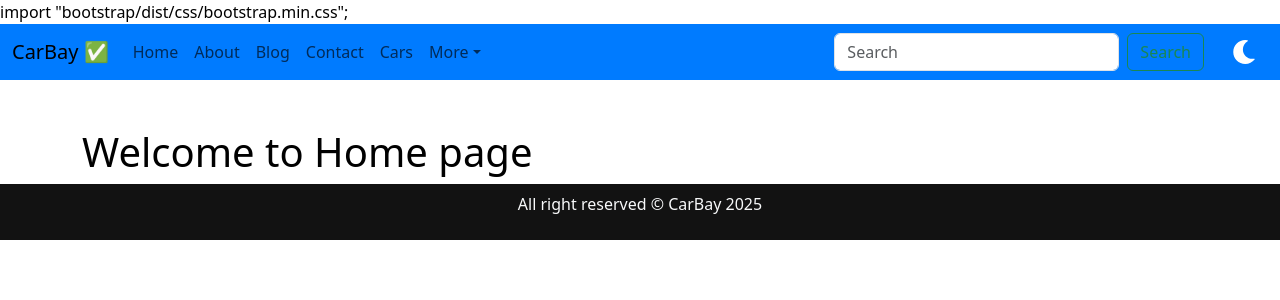
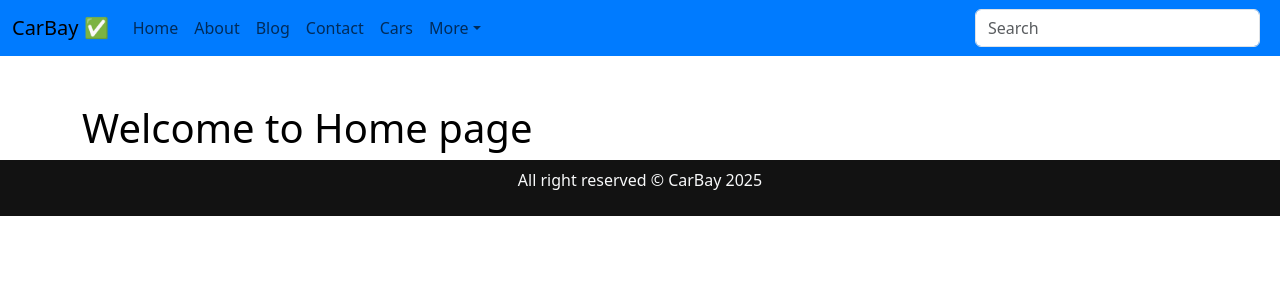
Before and after one commit to Austin11111212/car-listing-project, a React (Vite) app in the folder frontend/: page / in a window 1280 px wide. Shown: the top 300 px of the page. Built offline with nearby package versions, Linux system fonts and the light colour scheme.

Commit message:
commented the bootstrap button

```diff
--- a/frontend/index.html
+++ b/frontend/index.html
@@ -9,7 +9,6 @@
   <link rel="stylesheet" href="https://cdn.jsdelivr.net/npm/bootstrap@5.3.2/dist/css/bootstrap.min.css"
     integrity="sha384-T3c6CoIi6uLrA9TneNEoa7RxnatzjcDSCmG1MXxSR1GAsXEV/Dwwykc2MPK8M2HN" crossorigin="anonymous" />
   <link rel="stylesheet" href="https://cdnjs.cloudflare.com/ajax/libs/font-awesome/6.0.0-beta3/css/all.min.css" />
-  import "bootstrap/dist/css/bootstrap.min.css";
 
 
   <title>car listing bay</title>
--- a/frontend/src/components/header/Navigationbar.jsx
+++ b/frontend/src/components/header/Navigationbar.jsx
@@ -1,6 +1,6 @@
 import { useTheme } from "../contexts/ThemeContext"; // Import the custom hook
 import { FaSun, FaMoon } from "react-icons/fa"; // Import icons for light and dark mode
-import Button from 'react-bootstrap/Button';
+// import Button from 'react-bootstrap/Button';
 import Container from 'react-bootstrap/Container';
 import Form from 'react-bootstrap/Form';
 import Nav from 'react-bootstrap/Nav';
@@ -75,7 +75,7 @@ function Navigationbar() {
               className="me-2"
               aria-label="Search"
             />
-            <Button variant="outline-success">Search</Button>
+            {/* <Button variant="outline-success">Search</Button> */}
           </Form>
 
 
@@ -90,7 +90,7 @@ function Navigationbar() {
 
 
           {/* Theme Toggle Button with icons */}
-          <Button
+          {/* <Button
             variant="outline-light"
             onClick={toggleTheme}
             className="ms-3 d-flex align-items-center"
@@ -108,7 +108,7 @@ function Navigationbar() {
             ) : (
               <FaMoon size={24} color="white" /> // Moon icon for dark mode
             )}
-          </Button>
+          </Button> */}
 
         </Navbar.Collapse>
 
```
